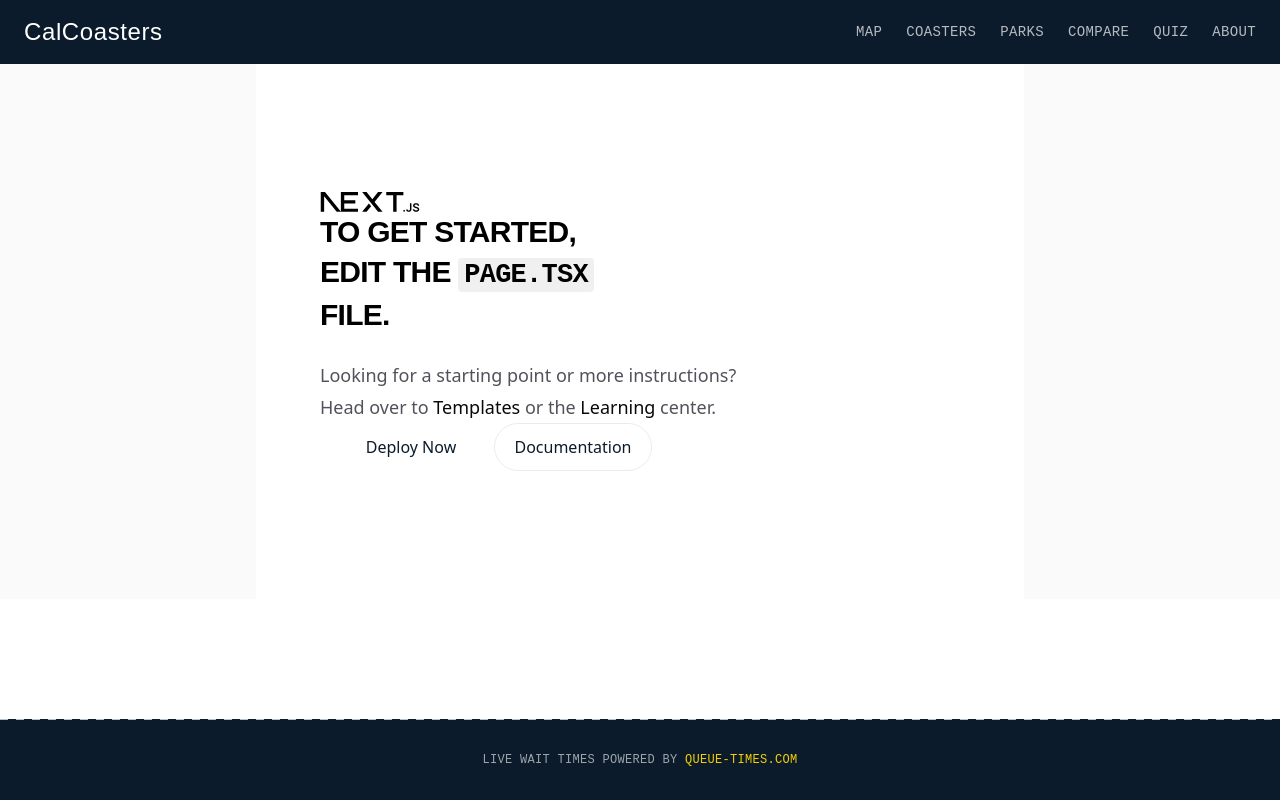
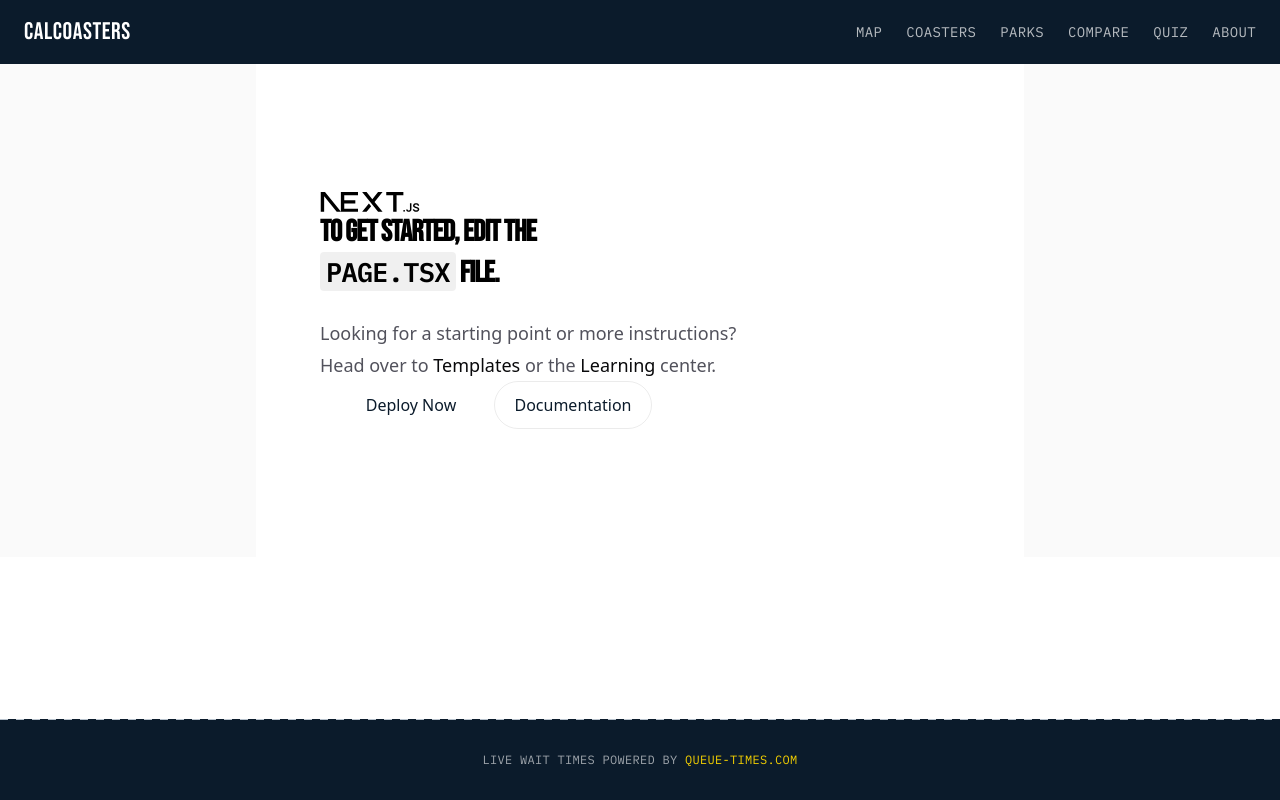
Before and after one commit to Noah-Arechiga/CalCoasters, a Next.js app: page / in a window 1280 px wide. Built offline with nearby package versions, Linux system fonts and the light colour scheme.

Commit message:
New layout with new fonts

```diff
--- a/src/app/layout.tsx
+++ b/src/app/layout.tsx
@@ -1,31 +1,43 @@
+// src/app/layout.tsx
+
+// Purpose: The root wrapper every page renders inside, sets up fonts
+//  and wraps every page with NavBar and Footer
+
 import type { Metadata } from "next";
-import { Geist, Geist_Mono } from "next/font/google";
+import { Bebas_Neue, Inter, IBM_Plex_Mono } from "next/font/google";
 import "./globals.css";
 import NavBar from "@/components/NavBar";
 import Footer from "@/components/Footer";
 
-const geistSans = Geist({
-  variable: "--font-geist-sans",
+const display = Bebas_Neue({
+  weight: "400",
   subsets: ["latin"],
+  variable: "--font-display",
 });
 
-const geistMono = Geist_Mono({
-  variable: "--font-geist-mono",
+const body = Inter({
   subsets: ["latin"],
+  variable: "--font-body",
+});
+
+const mono = IBM_Plex_Mono({
+  weight: ["400", "500", "600"],
+  subsets: ["latin"],
+  variable: "--font-mono",
 });
 
 export const metadata: Metadata = {
-  title: "Nearest Coasters",
+  title: "CalCoasters",
   description: "Find the best SoCal roller coasters near you, live wait times included.",
 };
 
 export default function RootLayout({
-  children
+  children,
 }: LayoutProps<"/">) {
   return (
     <html
       lang="en"
-      className={`${geistSans.variable} ${geistMono.variable} h-full antialiased`}
+      className={`${display.variable} ${body.variable} ${mono.variable} h-full antialiased`}
     >
       <body className="min-h-full flex flex-col">
         <NavBar />
```
